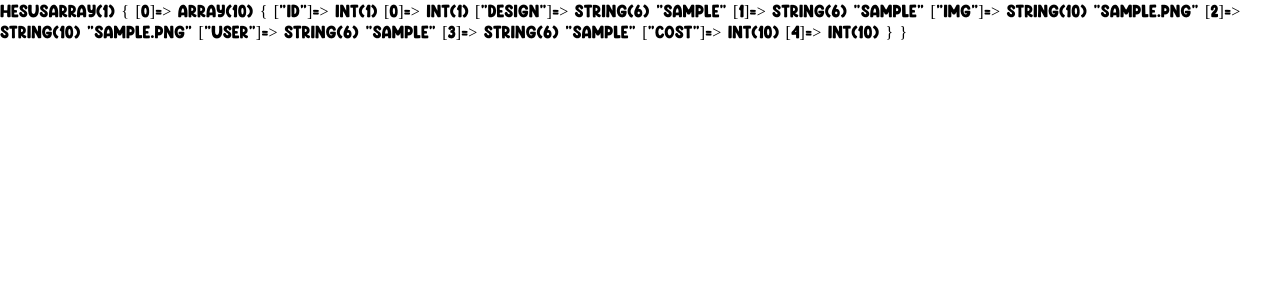
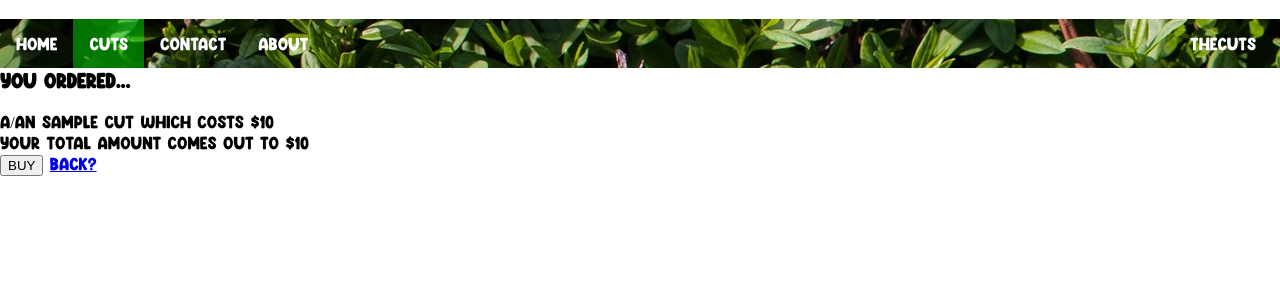
Before and after one commit to DrShadez/p2, a PHP site: page /cart.php in a window 1280 px wide. Shown: the top 300 px of the page. Run offline with PHP 8.4, Linux system fonts and the light colour scheme; the visitor is signed in with stand-in values (Sample User, id 1); data comes from the database, SQL or seed files in the repository; tables that the repository leaves empty hold one stand-in row (values such as "Sample post"); data that the repository does not hold is empty.

Commit message:
cart updated

```diff
--- a/cart.php
+++ b/cart.php
@@ -14,36 +14,41 @@ try {
 catch (PDOException $e){
   echo "<p>Error: {$e->getMessage()}</p>";
 }
-$sphere = $_POST['sphere'];
+$total=0;
+$sphere = 35;
 if (empty($_POST['sphere'])) {
-  echo "hesus";
+
 
 }
 else {
   $sth = $dbh -> prepare(
 
   "INSERT INTO current_order
-  (`design`, `img`, `user`)
-  VALUES('sphere', 'linglong.jpg', :user)");
+  (`design`, `img`, `user`, `cost`)
+
+  VALUES('sphere', 'linglong.jpg', :user, :cost )");
   $sth->bindValue(":user", $_SESSION["user"]);
+  $sth->bindValue(":cost", $sphere);
   $sth -> execute();
 
 }
-$spiral = $_POST['spiral'];
+$spiral = 45;
 if (empty($_POST['spiral'])) {
 
 }
 else {
   $sth = $dbh -> prepare(
   "INSERT INTO current_order
-  (`design`, `img`, `user`)
-  VALUES('spiral', 'watersa.jpg', :user)");
+  (`design`, `img`, `user`, `cost`)
+
+  VALUES('spiral', 'watersa.jpg', :user, :cost )");
   $sth->bindValue(":user", $_SESSION["user"]);
+  $sth->bindValue(":cost", $spiral);
 
   $sth -> execute();
 }
 
-$maze = $_POST['maze'];
+$maze = 123;
 if (empty($_POST['maze'])) {
 
 }
@@ -51,46 +56,54 @@ else {
 
   $sth = $dbh -> prepare(
   "INSERT INTO `current_order`
-  (`design`, `img`, `user`)
-  VALUES('maze', 'mazebsuh.jpg', :user)");
+  (`design`, `img`, `user`, `cost`)
+
+  VALUES('maze', 'mazebsuh.jpg', :user, :cost )");
   $sth->bindValue(":user", $_SESSION["user"]);
+    $sth->bindValue(":cost", $maze);
   $sth -> execute();
 }
-  $elephant = $_POST['elephant'];
+  $elephant = 80;
 if (empty($_POST['elephant'])) {
 
 }
 else {
   $sth = $dbh -> prepare(
   "INSERT INTO `current_order`
-  (`design`, `img`, `user`)
-  VALUES('elephant', 'theelephants.jpg', :user)");
+  (`design`, `img`, `user`, `cost`)
+
+  VALUES('elephant', 'theelephants.jpg', :user, :cost )");
   $sth->bindValue(":user", $_SESSION["user"]);
+  $sth->bindValue(":cost", $elephant);
   $sth -> execute();
 }
-  $heart = $_POST['heart'];
+  $heart = 60;
 if (empty($_POST['heart'])) {
 
 }
 else {
   $sth = $dbh -> prepare(
   "INSERT INTO `current_order`
-  (`design`, `img`, `user`)
-  VALUES('heart', 'heart.jpg', :user)");
+  (`design`, `img`, `user`, `cost`)
+
+  VALUES('heart', 'heart.jpg', :user, :cost )");
   $sth->bindValue(":user", $_SESSION["user"]);
+  $sth->bindValue(":cost", $heart);
   $sth -> execute();
 
 }
-  $tall = $_POST['tall'];
+  $tall = 30;
 if (empty($_POST['tall'])) {
 
 }
 else {
   $sth = $dbh -> prepare(
   "INSERT INTO `current_order`
-  (`design`, `img`, `user`)
-  VALUES('tall', 'long.jpg', :user)");
+    (`design`, `img`, `user`, `cost`)
+
+  VALUES('tall', 'long.jpg', :user, :cost )");
   $sth->bindValue(":user", $_SESSION["user"]);
+  $sth->bindValue(":cost", $tall);
   $sth -> execute();
 
 }
@@ -104,12 +117,40 @@ try {
 catch (PDOException $e){
   echo "<p>Error: {$e->getMessage()}</p>";
 }
-var_dump($orders);
+
 ?>
 <html>
 <head>
       <link rel="stylesheet" href="p2.css">
 </head>
 <body>
+  <ul class="nav">
+    <li><a href="home.php">Home </a></li>
+    <li><a class="current" href="catalogue.php">Cuts</a></li>
+    <li><a href="#">Contact</a></li>
+    <li><a href="#">About</a></li>
+    <li class="logoish"><a  href="home.php">TheCuts</a></li>
+  </ul>
+
+  <h3>You ordered...</h3>
+  <?php
+  foreach ($orders as $order) {
+
+    echo "A/an " . $order['design'] . " cut which costs $" . $order['cost'];
+    $total +=$order['cost'];
+    echo "<br>";
+  }
+
+  echo "Your total amount comes out to $" . $total;
+
+
+
+  ?>
+  <form action='dropem.php' id='drops' method='POST'>
+    <input type='submit' name='buy' id='buy' value='BUY'>
+    <a  href="catalogue.php">Back?</a>
+
+  </form>
+
 </body>
 </html>
```
